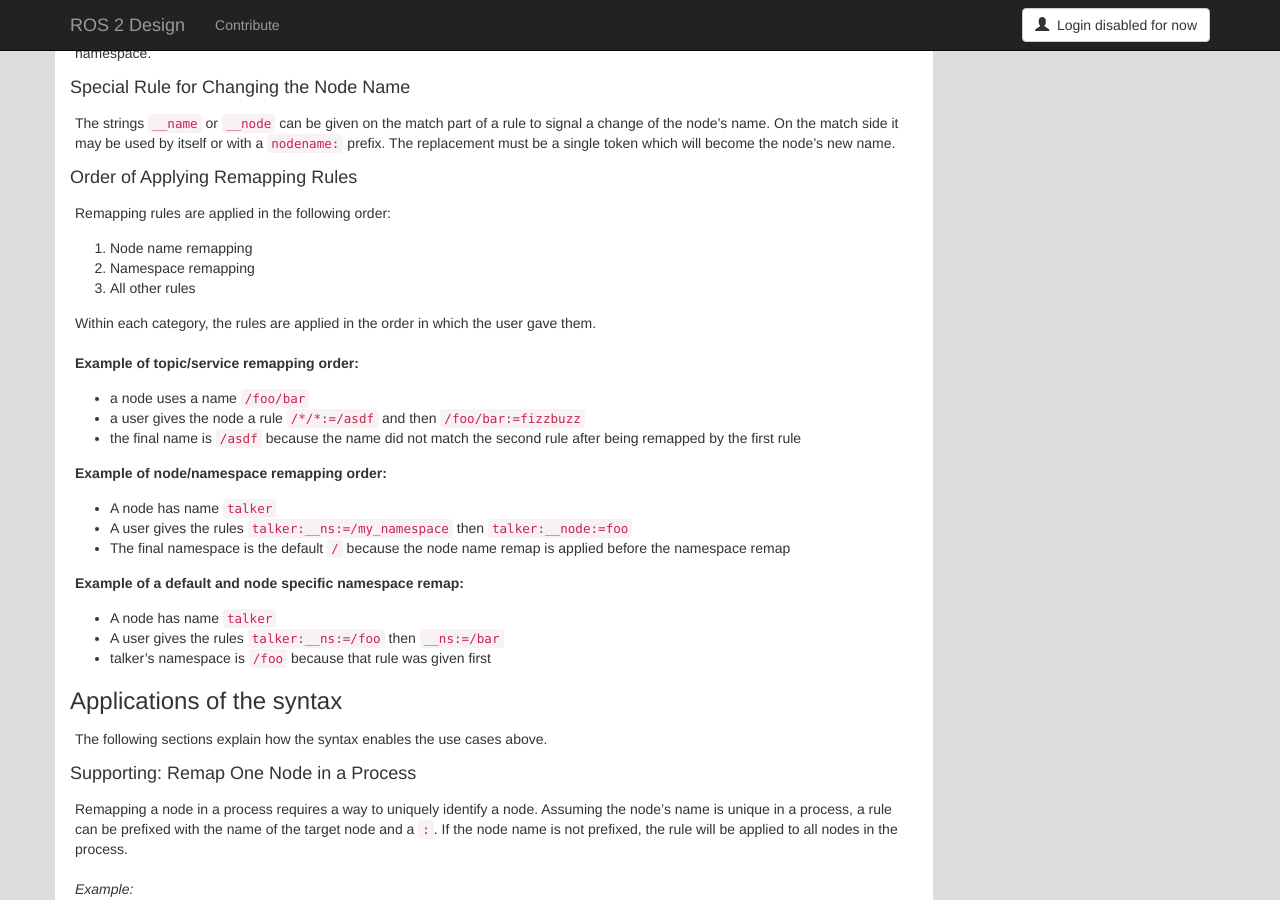
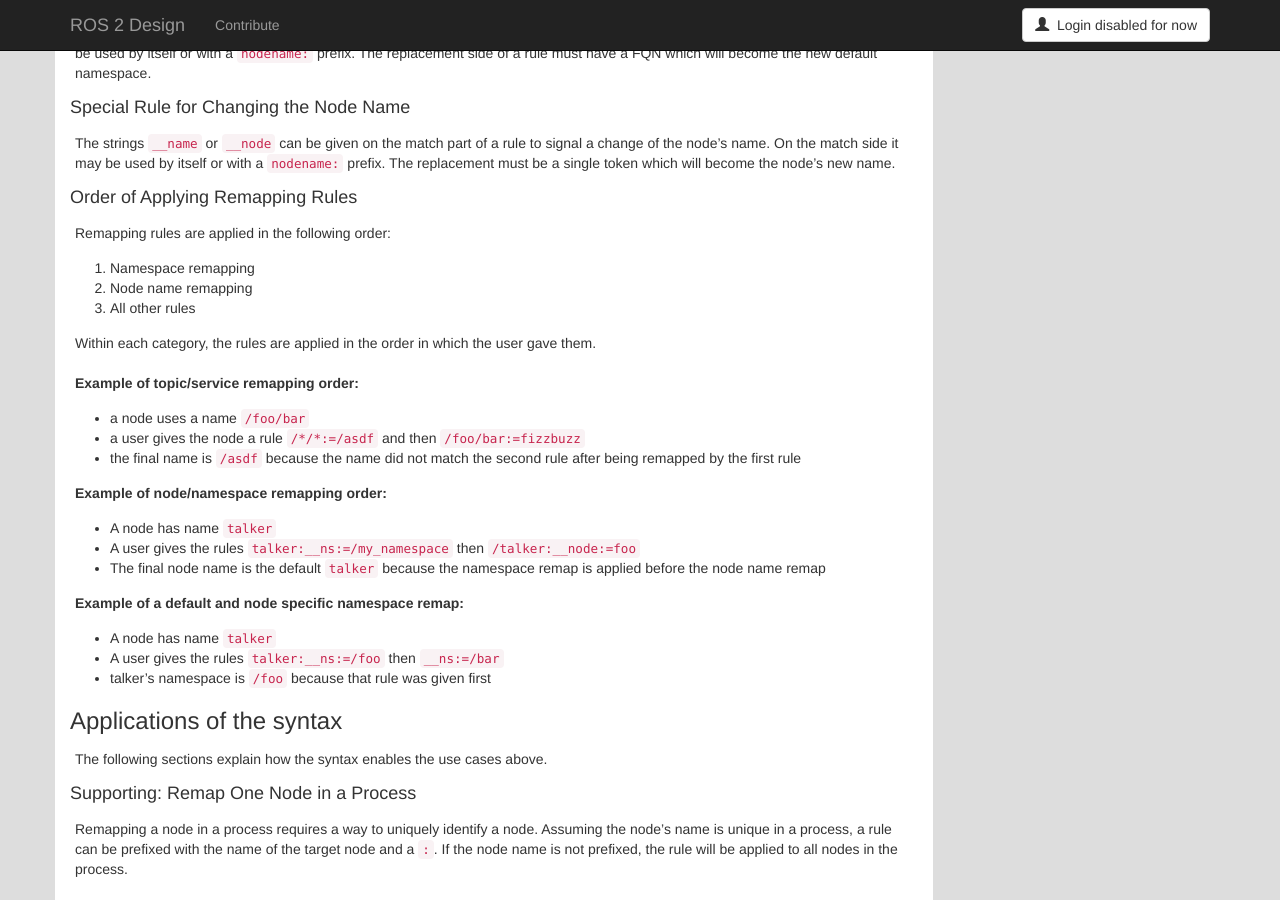
Before and after one commit to ros2/design, a Jekyll site: the page built from articles/141_static_remapping.md, in a window 1280 px wide and 900 px high, scrolled down 5571 px. Built offline with Jekyll 4.4.1, drawn with Linux system fonts in a browser that asks for light colours; nearby versions of some CDN libraries; some of the changed text lies outside the part shown.

Commit message:
Update with nodename prefix to support FQN and remapping order
Signed-off-by: Chen Lihui <Lihui.Chen@sony.com>

```diff
--- a/articles/141_static_remapping.md
+++ b/articles/141_static_remapping.md
@@ -255,6 +255,7 @@
 - `foo:=bar`
 - `/foo/bar:=fiz/buzz`
 - `nodename:~/foo:=foo`
+- `/ns1/nodename:foo:=bar`
 - `**/foo:=\1/bar`
 
 #### Match Part of a Rule
@@ -324,8 +325,8 @@
 
 Remapping rules are applied in the following order:
 
+1. Namespace remapping
 1. Node name remapping
-1. Namespace remapping
 1. All other rules
 
 Within each category, the rules are applied in the order in which the user gave them.
@@ -339,8 +340,8 @@
 **Example of node/namespace remapping order:**
 
 - A node has name `talker`
-- A user gives the rules `talker:__ns:=/my_namespace` then `talker:__node:=foo`
-- The final namespace is the default `/` because the node name remap is applied before the namespace remap
+- A user gives the rules `talker:__ns:=/my_namespace` then `/talker:__node:=foo`
+- The final node name is the default `talker` because the namespace remap is applied before the node name remap
 
 **Example of a default and node specific namespace remap:**
 
```
Also changed, not shown: other parts of articles/141_static_remapping.md (+1 -1 lines).
